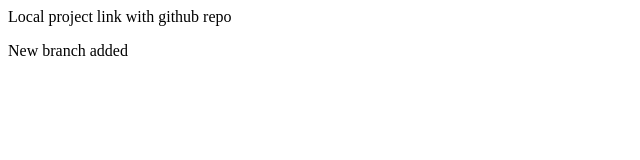
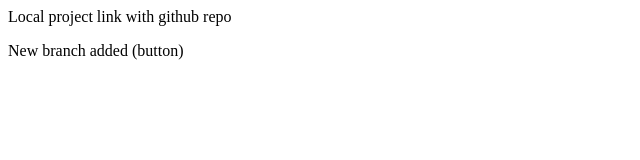
Before and after one commit to joy-maskarenj/local-repo, a plain HTML site: page index.html in a window 1280 px wide. Shown: the full height of the page, 0-640 px from the left. Drawn offline with Linux system fonts and the light colour scheme.

```diff
--- a/index.html
+++ b/index.html
@@ -1,2 +1,2 @@
 <P> Local project link with github repo</P>
-<P> New branch added</P>
+<P> New branch added (button)</P>
```
